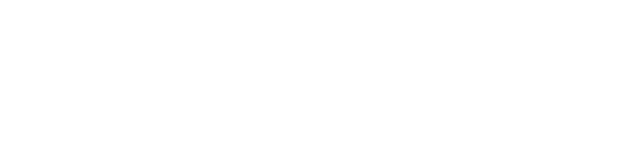
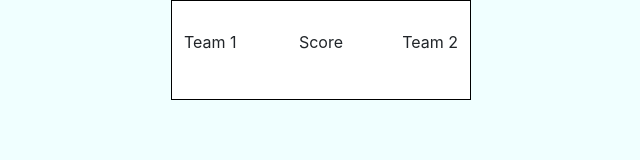
Before and after one commit to sabab015/FootballLiveScoreViaAPI, a plain HTML site: page index.html in a window 1280 px wide. Shown: the whole page, without its empty margins (319-959 px from the left). Drawn offline with nearby package versions, Linux system fonts and the light colour scheme.

Commit message:
scorecard design added

```diff
--- a/index.html
+++ b/index.html
@@ -1,12 +1,34 @@
 <!DOCTYPE html>
 <html lang="en">
+
 <head>
     <meta charset="UTF-8">
     <meta http-equiv="X-UA-Compatible" content="IE=edge">
     <meta name="viewport" content="width=device-width, initial-scale=1.0">
+    <link rel="stylesheet" href="https://cdn.jsdelivr.net/npm/bootstrap@4.4.1/dist/css/bootstrap.min.css"
+        integrity="sha384-Vkoo8x4CGsO3+Hhxv8T/Q5PaXtkKtu6ug5TOeNV6gBiFeWPGFN9MuhOf23Q9Ifjh" crossorigin="anonymous">
     <title>Document</title>
+    <link rel="stylesheet" href="style.css">
 </head>
+
 <body>
+    <div class="container score-container">
+        <div class="row align-items-center h-100">
+            <div class="col-md-4 d-flex justify-content-start">
+                <p>Team 1</p>
+            </div>
+            <div class="col-md-4 d-flex justify-content-center">
+                <p>Score</p>
+            </div>
+            <div class="col-md-4 d-flex justify-content-end">
+                <p>Team 2</p>
+            </div>
+        </div>
+    </div>
 
+
+
+    <script src="script.js"></script>
 </body>
+
 </html>
--- a/style.css
+++ b/style.css
@@ -0,0 +1,10 @@
+body{
+    background-color: azure;
+}
+.score-container{
+    background-color: white;
+    border: 1px solid black;
+    width: 300px;
+    height: 100px;
+    padding: 5px 12px;
+}
```
